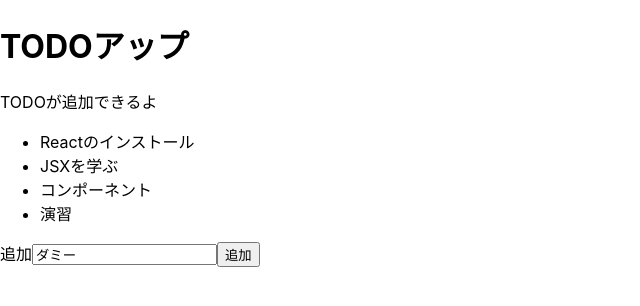
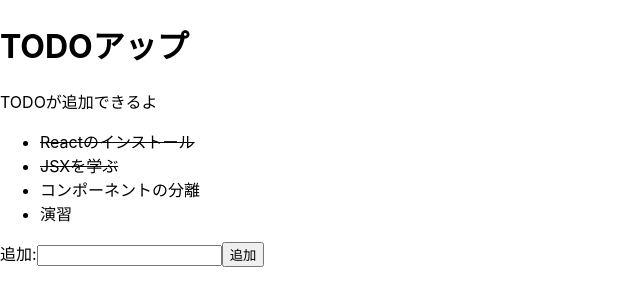
Before and after one commit to john0714/my-react-app, a React (Create React App) app: page / in a window 1280 px wide. Shown: the top 306 px of the page, without its empty margins (0-640 px from the left). Built offline with nearby package versions, Linux system fonts and the light colour scheme.

Commit message:
三日目 - Update code for example

```diff
--- a/src/App.js
+++ b/src/App.js
@@ -1,16 +1,53 @@
-import React from 'react';
-import './App.css';
-
-import Header from "./Header";
-import StudyList from "./List";
+import React, { useState } from 'react';
+import Header from './Header'
+import List from './List'
+import Form from './Form'
 
 function App() {
+  // List의 내용을 State로 관리
+  const [items, changeItem] = useState([
+    {
+      title:'Reactのインストール',
+      checked:true
+    },{
+      title:'JSXを学ぶ',
+      checked:true
+    },{
+      title:'コンポーネントの分離',
+      checked:false
+    },{
+      title:'演習',
+      checked:false
+    }
+  ])
+
+  const addTodo = (title) => {
+    const newItem = {
+      title,
+      checked:false
+    }
+    changeItem([...items,newItem])
+  }
+
+  const toggleTodo = (key) =>{
+    const newItems = items.map((item,_key) => {
+      if(_key === key){
+        return {
+          ...item,
+          checked: !item.checked
+        }
+      }
+      return item
+    })
+    changeItem(newItems)
+  }
+
   return (
-    <div className="main">
-      <Header/>
-      <p>TODOが追加できるよ</p>
-      <StudyList/>
-    </div>
+  <>
+  <Header />
+    <List items={items} toggleTodo={toggleTodo}/>
+    <Form addTodo={addTodo}/>
+  </>
   );
 }
 
--- a/src/Form.js
+++ b/src/Form.js
@@ -1,26 +1,26 @@
-import React, { useState } from 'react';
+import React,{useState} from 'react'
+function Form({addTodo}) {
+ const [myText , changeMyText] = useState('')
 
-function Form({list, changeList, reloadList}) { // App.jsでJSXで投入した値なので{}をつけてJSXにして使う
-  const [tmpText, changeTmpText] = useState('ダミー')
+ const handleSave = () => {
+  if(!myText) return
 
-  return(
+    addTodo(myText)
+    changeMyText('')
+  }
+
+  return (
     <div className="form">
-      <label htmlFor="text">追加</label>
-      <input itemType="text" id="text"
-             value={tmpText}
-             onChange={e=>changeTmpText(e.currentTarget.value)}
-      />
-      <button itemType="button"
-        onClick={
-          ()=> {
-            list.push(tmpText)
-            changeList(list)
-            reloadList()
-          }
-        }
-      >追加</button>
-    </div>
+    <label htmlFor="text">追加:</label>
+    <input
+      type="text"
+      id="text"
+      value={myText}
+      onChange={e=>changeMyText(e.currentTarget.value)}
+    />
+    <input type="button" value="追加" onClick={handleSave}/>
+  </div>
   );
 }
 
-export default Form;
+export default Form
--- a/src/Header.js
+++ b/src/Header.js
@@ -1,9 +1,12 @@
-import React from 'react';
+import React from 'react'
 
 function Header() {
-  return(
+  return (
+  <>
     <h1 className="header">TODOアップ</h1>
+    <p>TODOが追加できるよ</p>
+  </>
   );
 }
 
-export default Header;
+export default Header
--- a/src/List.js
+++ b/src/List.js
@@ -1,41 +1,16 @@
-import React, { useState } from 'react';
-import Form from "./Form";
+import React from 'react'
 
-function List() {
-  const [checkedList] = useState(["Reactのインストール", "JSXを学ぶ"])
-  const [list, changeList] = useState(["コンポーネント", "演習"])
-  const [isEdited, changeEditFlag] = useState(true)
-
-  const reloadList = () => {
-    if(isEdited) {
-      changeEditFlag(false)
-    } else {
-      changeEditFlag(true)
-    }
-  };
-
+function List({items,toggleTodo}) {
   return (
-    <>
-      {
-        isEdited
-        ?
-          <ul className="list">
-            {checkedList.map((item, i) => <li className="checked" key={i}> {item} </li>)}
-            {list.map((item, i) => <li key={i}> {item} </li>)}
-          </ul>
-          :
-          <ul className="list">
-            {checkedList.map((item, i) => <li className="checked" key={i}> {item} </li>)}
-            {list.map((item, i) => <li key={i}> {item} </li>)}
-          </ul>
-      }
-      <Form
-        list={list}
-        changeList={changeList}
-        reloadList={reloadList}
-      />
-    </>
+  <ul className="list">
+    {items.map((item,i) => (
+      <li
+        key={i}
+        onClick={()=>toggleTodo(i)}
+      >{item.checked?<del>{item.title}</del>:item.title}</li>
+    ))}
+  </ul>
   );
 }
 
-export default List;
+export default List
```
